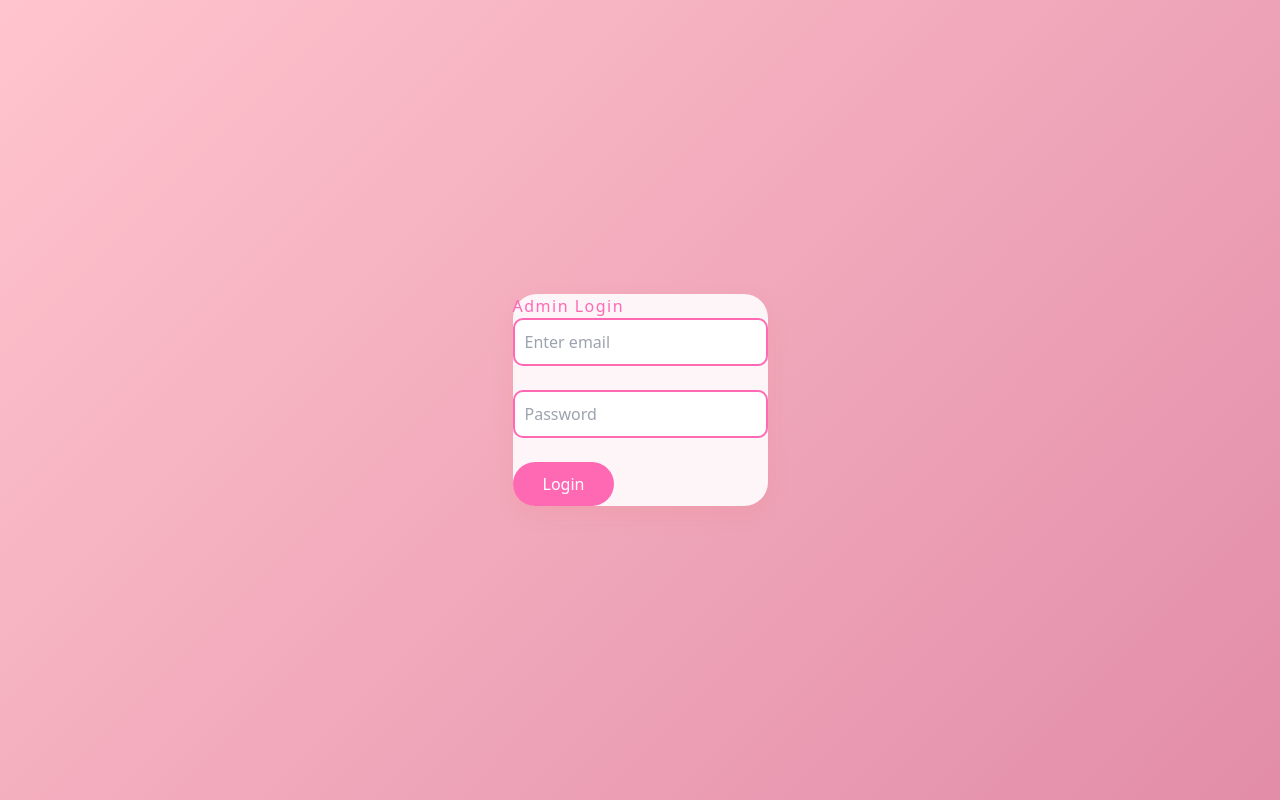
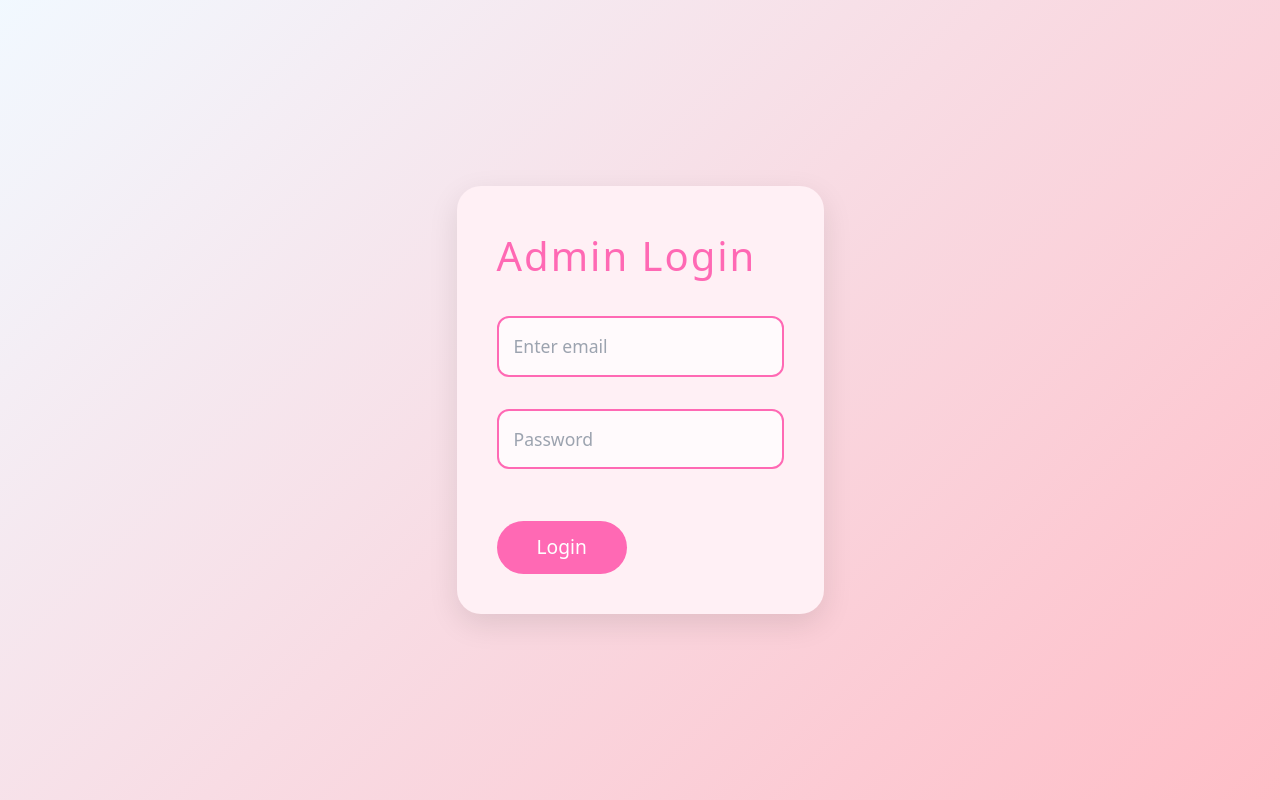
Before and after one commit to DilfaThayyil/MernAuth, a React (Vite) app in the folder client/: page /admin/login in a window 1280 px wide. Built offline with nearby package versions, Linux system fonts and the light colour scheme; no server answers.

Commit message:
some changes including navigation issues and css

```diff
--- a/client/src/pages/admin/AdminLogin.css
+++ b/client/src/pages/admin/AdminLogin.css
@@ -1,55 +1,77 @@
+/* Background gradient */
 .gradient-custom-girlish {
-    background: linear-gradient(135deg, rgba(255, 182, 193, 0.8) 0%, rgba(219, 112, 147, 0.8) 100%);
+    background: linear-gradient(135deg, rgba(240, 248, 255, 0.9) 0%, rgba(255, 182, 193, 0.9) 100%);
+    height: 100vh;
+    display: flex;
+    justify-content: center;
+    align-items: center;
+    padding: 20px;
 }
 
+/* Card styling */
 .girlish-card {
     border: none;
-    background: #fdf5f8;
-    box-shadow: 0px 8px 20px rgba(240, 128, 128, 0.2);
-    max-width: 400px;
+    background: #fff0f5;
+    box-shadow: 0px 10px 30px rgba(0, 0, 0, 0.1);
+    max-width: 550px; /* Increase the card width */
     width: 100%;
     margin: 0 auto;
+    padding: 40px; /* Increase padding */
+    border-radius: 20px; /* Softer rounded corners */
 }
 
+/* Heading styling */
 .girlish-heading {
     color: #ff69b4;
-    letter-spacing: 1.5px;
+    letter-spacing: 2px;
+    font-size: 2.5rem; /* Larger heading */
+    margin-bottom: 30px;
 }
 
+/* Form input styling */
 .form-pink .form-control {
     border: 2px solid #ff69b4;
-    border-radius: 10px;
-    padding: 10px;
+    border-radius: 12px; /* Softer radius */
+    padding: 15px; /* Larger padding */
     color: #333;
+    font-size: 1.1rem; /* Larger text */
+    background-color: #fffafc; /* Soft background color */
 }
 
+/* Input focus styling */
 .girlish-input:focus {
     border-color: #ff69b4 !important;
-    box-shadow: 0 0 10px #ff69b4 !important;
+    box-shadow: 0 0 12px #ff69b4 !important;
+    outline: none;
 }
 
+/* Button styling */
 .btn-girlish {
     background-color: #ff69b4;
     color: white;
-    border-radius: 25px;
-    padding: 10px 30px;
+    border-radius: 30px; /* Larger radius for a softer look */
+    padding: 12px 40px; /* Bigger button */
+    font-size: 1.2rem;
     transition: all 0.3s ease;
+    margin-top: 20px;
 }
 
 .btn-girlish:hover {
     background-color: #ff1493;
-    transform: translateY(-2px);
+    transform: translateY(-3px);
+    box-shadow: 0 5px 15px rgba(255, 20, 147, 0.3);
 }
 
+/* Label floating effect */
 .form-outline {
     position: relative;
-    margin-bottom: 1.5rem;
+    margin-bottom: 2rem;
 }
 
 .form-outline label {
     position: absolute;
-    top: 0.75rem;
-    left: 0.75rem;
+    top: 1rem;
+    left: 1rem;
     transition: 0.2s ease all;
     pointer-events: none;
     color: #6c757d;
@@ -57,20 +79,32 @@
 
 .form-outline input {
     padding-top: 1.5rem;
-    padding-left: 0.75rem;
+    padding-left: 1rem;
 }
 
 .form-outline input:focus + label,
 .form-outline input:not(:placeholder-shown) + label {
-    top: -0.5rem;
-    left: 0.75rem;
-    font-size: 0.75rem;
+    top: -0.75rem;
+    left: 1rem;
+    font-size: 0.85rem;
     color: #ff69b4;
 }
 
+/* Admin login container */
 .admin-login-container {
     display: flex;
     justify-content: center;
     align-items: center;
     height: 100vh;
 }
+
+/* Success and error message styling */
+.text-danger {
+    color: #dc3545;
+    font-size: 1.1rem;
+}
+
+.text-success {
+    color: #28a745;
+    font-size: 1.1rem;
+}
--- a/client/src/pages/admin/AdminLogin.jsx
+++ b/client/src/pages/admin/AdminLogin.jsx
@@ -47,7 +47,7 @@ function AdminLogin() {
             } else if (response.data.success) {
                 setIsError(false);
                 localStorage.setItem('admintoken', response.data.token);
-                navigate('/admin');
+                navigate(`${url}admin/`);
             }
         } catch (error) {
             console.error(error);
```
